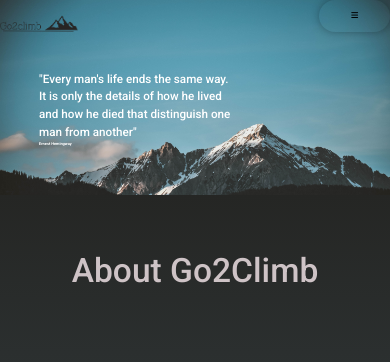
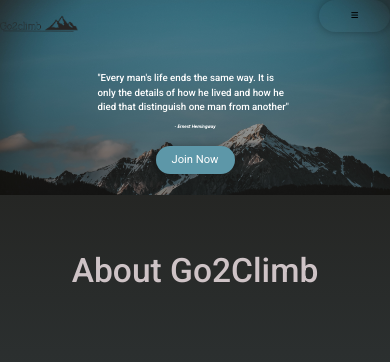
Before and after one commit to OutsidersStartUp/Go2Climb-Landing-Page, a plain HTML site: page index.html in a window 390 px wide. Shown: the top 362 px of the page. Drawn offline with nearby package versions, Linux system fonts and the light colour scheme.

Commit message:
fix: Implemented CTA in hero section

```diff
--- a/index.html
+++ b/index.html
@@ -32,7 +32,10 @@
             <div class="textBox">
                 <h2>"Every man's life ends the same way. It is only the details of how he lived and how he died that
                     distinguish one man from another"<br></h2>
-                <p>Ernest Hemingway</p>
+                <p>- Ernest Hemingway</p>
+                <div class="btn-cta">
+                    <a href="#"><button type="button" class="ripple">Join Now</button></a>
+                </div>
             </div>
         </div>
 
--- a/styles/styles.css
+++ b/styles/styles.css
@@ -7,11 +7,19 @@
     font-family: 'Roboto', sans-serif;
 }
 
+html,body
+{
+    width: 100%;
+    height: 100%;
+    margin: 0px;
+    padding: 0px;
+    overflow-x: hidden;
+}
 /*seccion 1*/
 
 .sec1
 {
-    background-image: url(../media/mo1.jpg);
+    background: linear-gradient(0deg, rgba(0, 0, 0, 0.5), rgba(0, 0, 0, 0.2)), url(../media/mo1.jpg);
     background-repeat: no-repeat;
     background-size: 100%;
     max-height:100vh ;
@@ -32,16 +40,28 @@
     margin: 10% 0% 0% 10%;
     max-width: 50%;
     color: white;
-    font-size: 3vw;
+    font-size: 2.5vw;
     line-height: 1.5em;
 }
 
+.content .textBox{
+    display: flex;
+    flex-direction: column;
+}
+
+
 .content .textBox p
 {
+    margin-top: 2%;
     margin-left: 10%;
     font-weight: 700;
-    font-size: 1vw;
+    font-size: 1.2vw;
+    font-style: italic;
     color: white;
+}
+
+.content .textBox .btn-cta{
+    margin-left: 10%;
 }
 
 /*Header*/
@@ -117,6 +137,7 @@
         height: 100%;
         padding: 0;
         left: 0;
+        z-index: 2;
     }
     .header ul li a
     {
@@ -128,7 +149,31 @@
     }
     .hamburger{
         display: flex;
+        z-index: 3;
     }
+
+    .content .textBox{
+        align-items: center;
+    }
+
+    .content .textBox h2 {
+        margin: 10% 0% 0% 0%;
+    }
+
+    .content .textBox p{
+        margin-left: 0;
+    }
+
+    .content .textBox .btn-cta{
+        margin: 0;
+    }
+
+    .content .textBox .btn-cta button{
+        padding: 0.5em 1rem;
+        font-size: 0.7rem;
+        margin: 0;
+    }
+
 }
 
 /*seccion 2*/
```
